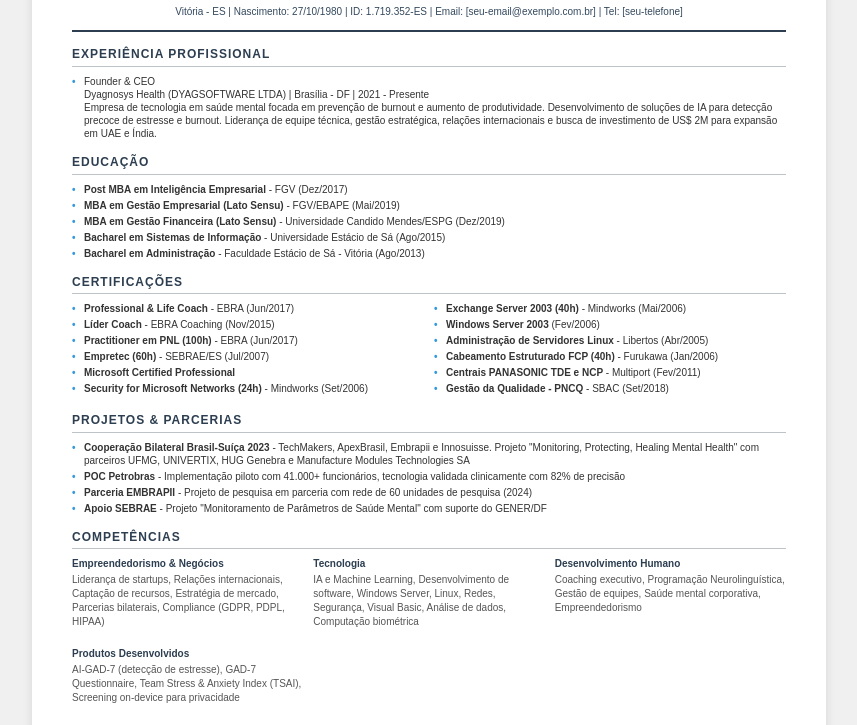
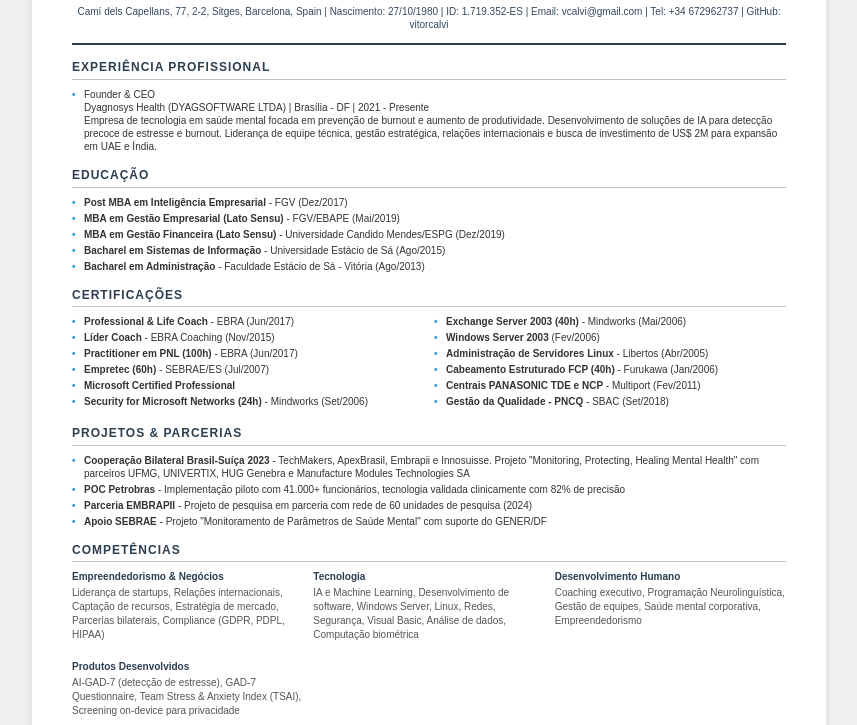
Before and after one commit to vitorcalvi/carlos-calvi-cv, a plain HTML site: page CV_Carlos_Vitor_Calvi.html in a window 1280 px wide. Shown: the part 235-960 px from the top of the page, without its empty margins (211-1068 px from the left). Drawn offline with Linux system fonts and the light colour scheme.

Commit message:
feat: update contact info in HTML CV - Barcelona address
Ultraworked with [Sisyphus](https://github.com/code-yeongyu/oh-my-opencode)

Co-authored-by: Sisyphus <clio-agent@sisyphuslabs.ai>

```diff
--- a/CV_Carlos_Vitor_Calvi.html
+++ b/CV_Carlos_Vitor_Calvi.html
@@ -175,8 +175,8 @@
             <div class="name">CARLOS VITOR BOTTI CALVI</div>
             <div class="subtitle">Founder & CEO | Empreendedor | Tecnologia & Saúde Mental | AI Software Developer</div>
             <div class="contact-info">
-                Vitória - ES | Nascimento: 27/10/1980 | ID: 1.719.352-ES |
-                Email: [seu-email@exemplo.com.br] | Tel: [seu-telefone]
+                Camí dels Capellans, 77, 2-2, Sitges, Barcelona, Spain | Nascimento: 27/10/1980 | ID: 1.719.352-ES |
+                Email: vcalvi@gmail.com | Tel: +34 672962737 | GitHub: vitorcalvi
             </div>
         </div>
 
```
